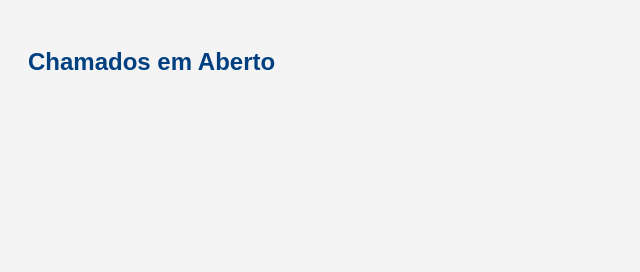
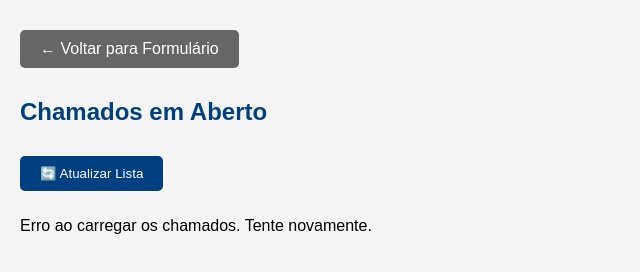
Before and after one commit to helpdesklippel/helpdesklippel, a website: page chamados.html in a window 1280 px wide. Shown: the whole page, without its empty margins (0-640 px from the left). Drawn offline with Linux system fonts and the light colour scheme; no server answers.

Commit message:
Criar página de chamados corrigida

```diff
--- a/chamados.html
+++ b/chamados.html
@@ -1,4 +1,3 @@
-
 <!DOCTYPE html>
 <html lang="pt-br">
 <head>
@@ -9,6 +8,7 @@
       font-family: Arial;
       background-color: #f4f4f4;
       padding: 20px;
+      margin: 0;
     }
     h2 {
       color: #004080;
@@ -20,38 +20,89 @@
       border-radius: 8px;
       box-shadow: 0 2px 6px rgba(0,0,0,0.1);
     }
+    .atualizar {
+      background-color: #004080;
+      color: white;
+      border: none;
+      padding: 10px 20px;
+      border-radius: 5px;
+      cursor: pointer;
+      margin: 10px 0;
+    }
+    .atualizar:hover {
+      background-color: #003060;
+    }
+    .voltar {
+      background-color: #666;
+      color: white;
+      border: none;
+      padding: 10px 20px;
+      border-radius: 5px;
+      cursor: pointer;
+      margin: 10px 0;
+      text-decoration: none;
+      display: inline-block;
+    }
+    .voltar:hover {
+      background-color: #555;
+    }
   </style>
 </head>
 <body>
+  <a href="index.html" class="voltar">← Voltar para Formulário</a>
   <h2>Chamados em Aberto</h2>
-  <div id="listaChamados"></div>
+  <button class="atualizar" onclick="carregarChamados()">🔄 Atualizar Lista</button>
+  <div id="listaChamados">Carregando...</div>
 
   <script>
-  fetch('http://localhost:3000/api/chamados')
-    .then(response => response.json())
+    // Definir a variável globalmente
+    let listaElemento = document.getElementById('listaChamados');
+
+    function carregarChamados() {
+      console.log('Carregando chamados...');
+
+      // Mostrar mensagem de carregamento
+      listaElemento.innerHTML = "<p>Carregando chamados...</p>";
+
+      // URL CORRIGIDA - usando o Render
+      fetch('https://helpdesklippel-1.onrender.com/api/chamados')
+        .then(response => {
+          console.log('Status:', response.status);
+          return response.json();
+        })
         .then(chamados => {
-      const lista = document.getElementById('listaChamados');
+          console.log('Chamados recebidos:', chamados);
 
           if (chamados.length === 0) {
-        lista.innerHTML = "<p>Nenhum chamado encontrado.</p>";
+            listaElemento.innerHTML = "<p>Nenhum chamado encontrado.</p>";
           } else {
+            listaElemento.innerHTML = ''; // Limpa a lista
+
             chamados.forEach((chamado) => {
               const div = document.createElement('div');
               div.classList.add('chamado');
               div.innerHTML = `
                 <strong>Nome:</strong> ${chamado.nome}<br>
                 <strong>Setor:</strong> ${chamado.setor}<br>
-            <strong>Tipo:</strong> ${chamado.prioridade}<br>
+                <strong>Prioridade:</strong> ${chamado.prioridade}<br>
                 <strong>Descrição:</strong> ${chamado.problema}<br>
+                <small><em>Data: ${new Date(chamado.created_at).toLocaleString()}</em></small>
               `;
-          lista.appendChild(div);
+              listaElemento.appendChild(div);
             });
           }
         })
         .catch(error => {
           console.error('Erro ao buscar chamados:', error);
-      lista.innerHTML = "<p>Erro ao carregar os chamados.</p>";
+          listaElemento.innerHTML = "<p>Erro ao carregar os chamados. Tente novamente.</p>";
         });
+    }
+
+    // Carregar chamados quando a página abrir
+    carregarChamados();
+
+    // Atualizar a cada 30 segundos
+    setInterval(carregarChamados, 30000);
   </script>
 </body>
 </html>
```
Also changed, not shown: index.html (+1 -1 lines). Lines whose indentation alone changed are shown as unchanged.
